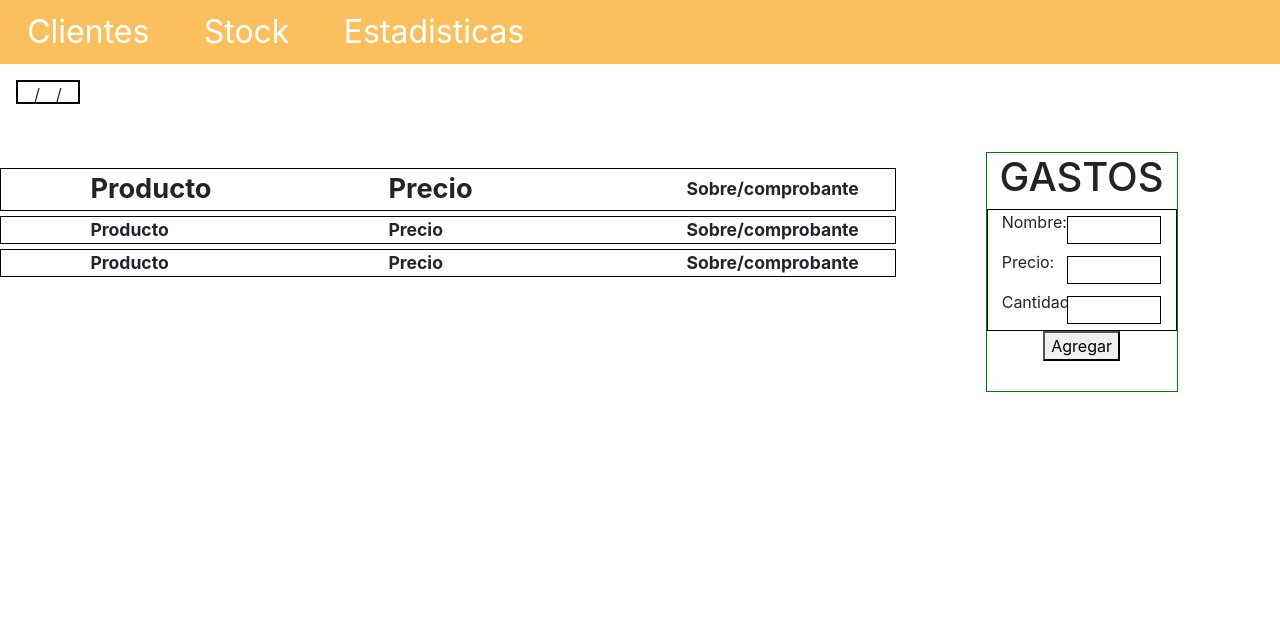
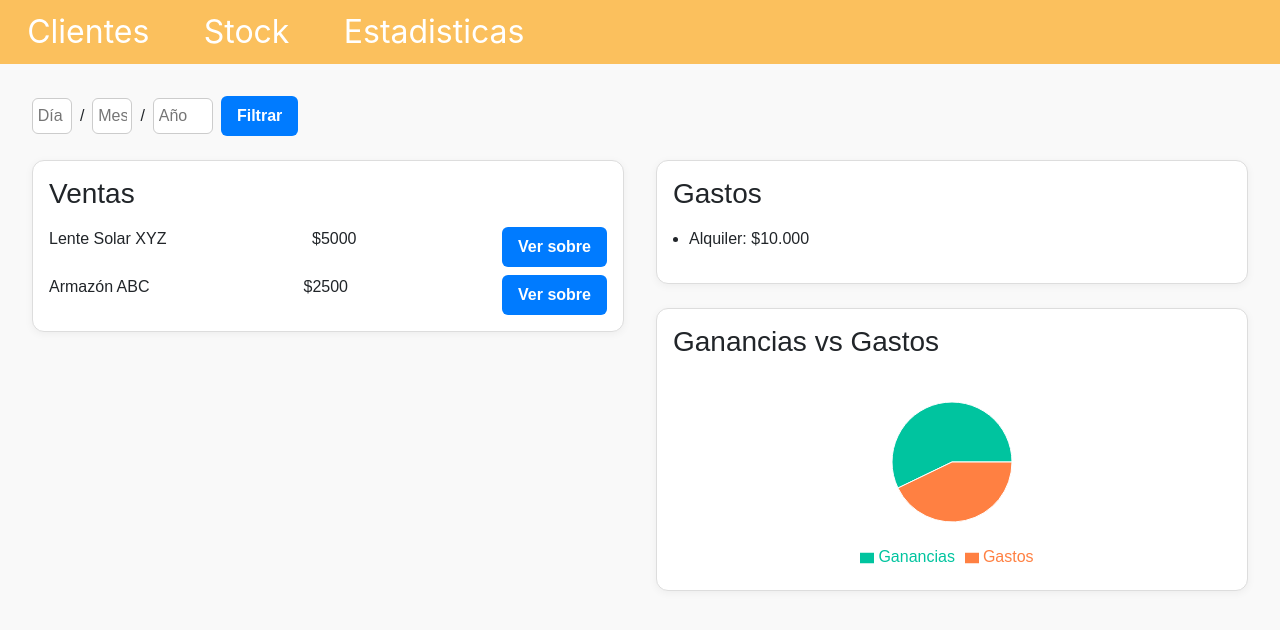
Before and after one commit to nicolasARB/Management-Software, a React (Create React App) app: page /Stats in a window 1280 px wide. Shown: the top 630 px of the page. Built offline with nearby package versions, Linux system fonts and the light colour scheme.

Commit message:
Add files via upload

```diff
--- a/package.json
+++ b/package.json
@@ -12,6 +12,7 @@
     "react-dom": "^18.2.0",
     "react-router-dom": "^6.14.2",
     "react-scripts": "5.0.1",
+    "recharts": "^2.15.3",
     "web-vitals": "^2.1.4"
   },
   "build": {
--- a/src/components/Customers.jsx
+++ b/src/components/Customers.jsx
@@ -267,38 +267,61 @@ export default function Customers() {
         loadnewdata();
     }
 async function AsignarIdsADocumentos() {
-        let filedata = [];
+    let documentos = [];
+    let clientes = [];
+
     try {
-            const response = await Readfile("C:/Users/Public/documents.json");
-            filedata = JSON.parse(response);
+        const docData = await Readfile("C:/Users/Public/documents.json");
+        documentos = JSON.parse(docData);
     } catch (error) {
-            console.error("Error al leer el archivo:", error);
+        console.error("Error al leer el archivo de documentos:", error);
         return;
     }
 
-        const yaTienenIds = filedata.every(cliente => cliente.Id !== undefined && cliente.Id !== null);
-        if (yaTienenIds) {
-            console.log("Todos los clientes ya tienen ID. No se actualiza nada.");
+    try {
+        const clientData = await Readfile("C:/Users/Public/customers.json"); // Asegurate de que este sea el path correcto
+      console.log(clientData);
+        clientes = JSON.parse(clientData);
+    } catch (error) {
+        console.error("Error al leer el archivo de clientes:", error);
         return;
     }
 
-        const filedataConIds = filedata.map((cliente, index) => ({
-            ...cliente,
-            Id: index + 1,
-        }));
+    let cambios = false;
+
+    const documentosActualizados = documentos.map(doc => {
+        if (doc.Id !== undefined && doc.Id !== null) return doc;
+
+        const cliente = clientes.find(c => c.phone === doc.phone);
+        if (cliente) {
+            cambios = true;
+            return {
+                ...doc,
+                Id: cliente.Id,
+            };
+        }
+
+        return doc;
+    });
+
+    if (!cambios) {
+        console.log("No se encontraron documentos sin ID o sin coincidencias de teléfono.");
+        return;
+    }
 
     try {
-            const updatedFileData = JSON.stringify(filedataConIds, null, 2);
-            await handleWriteFile("C:/Users/Public/customers.json", updatedFileData);
-            console.log("IDs asignados correctamente a todos los clientes.");
+        const updatedData = JSON.stringify(documentosActualizados, null, 2);
+        await handleWriteFile("C:/Users/Public/documents.json", updatedData);
+        console.log("IDs asignados correctamente a los documentos que no los tenían.");
     } catch (error) {
-            console.error("Error al escribir el archivo:", error);
+        console.error("Error al escribir el archivo actualizado:", error);
     }
 
     loadnewdata();
 }
     useEffect(() => {
         AsignarIdsClientesExistentes();
+ AsignarIdsADocumentos();
     }, []);
 
     async function CreateNewCustomer() {
@@ -527,7 +550,7 @@ export default function Customers() {
                 <section className="h-100 customersections" id="CustomerData">
 
                     <section id="customerdata">
-                        <h2 className="text-center p-3">Datos personales</h2>
+                        <h2 className="text-center p-1">Datos personales</h2>
                         {SelectedCustomer && (
                             <div>
                                 <label>
@@ -610,8 +633,10 @@ export default function Customers() {
                         </section>
 
                     </section>
+                    <div id="crearabrir">
                     <button id="createdocument" onClick={handleModal}>crear sobre</button>
                     <button id="opendocument" onClick={Opencustomerdoc}>abrir</button>
+                </div>
                 </section>
             </div>
             <div id="page">
--- a/src/components/Statistics.jsx
+++ b/src/components/Statistics.jsx
@@ -1,49 +1,140 @@
-import React, { useRef } from 'react';
+import React, { useState, useRef } from 'react';
+import { PieChart, Pie, Cell, Legend, Tooltip, ResponsiveContainer } from 'recharts';
+
+// Datos de ejemplo para el gráfico
+const dataExample = [
+  { name: 'Ganancias', value: 400 },
+  { name: 'Gastos', value: 300 }
+];
+const COLORS = ['#00C49F', '#FF8042'];
+
+// Componentes reutilizables simples con estilos
+const Card = ({ children, style }) => (
+  <div style={{
+    border: '1px solid #ddd',
+    borderRadius: '12px',
+    padding: '1rem',
+    backgroundColor: 'white',
+    boxShadow: '0 2px 8px rgba(0,0,0,0.05)',
+    ...style
+  }}>
+    {children}
+  </div>
+);
+
+const Button = ({ children, ...props }) => (
+  <button
+    {...props}
+    style={{
+      padding: '0.5rem 1rem',
+      background: '#007bff',
+      color: 'white',
+      border: 'none',
+      borderRadius: '6px',
+      cursor: 'pointer',
+      fontWeight: 'bold',
+      transition: 'background 0.3s'
+    }}
+    onMouseOver={e => e.currentTarget.style.background = '#0056b3'}
+    onMouseOut={e => e.currentTarget.style.background = '#007bff'}
+  >
+    {children}
+  </button>
+);
+
+// Componente principal
 export default function Statistics() {
   const inputRefs = [useRef(null), useRef(null), useRef(null)];
+  const [filters, setFilters] = useState({ dia: '', mes: '', anio: '' });
 
   const handleInputChange = (index, value) => {
-        inputRefs[index].current.style.width = value.length * 20 + 'px';
+    inputRefs[index].current.style.width = `${Math.max(value.length * 10, 40)}px`;
   };
 
   return (
-        <div style={{ width: '100%', height: '100%' }}>
-            <div id="fechast">
-                <input ref={inputRefs[0]} onChange={(e) => handleInputChange(0, e.target.value)} />
+    <div style={{ padding: '2rem', backgroundColor: '#f9f9f9', minHeight: '100vh', fontFamily: 'Arial, sans-serif' }}>
+      {/* Filtros */}
+      <div style={{ marginBottom: '1.5rem', display: 'flex', gap: '0.5rem', alignItems: 'center' }}>
+        <input
+          ref={inputRefs[0]}
+          placeholder="Día"
+          onChange={(e) => handleInputChange(0, e.target.value)}
+          style={{ width: '40px', padding: '0.3rem', borderRadius: '6px', border: '1px solid #ccc' }}
+        />
         <div>/</div>
-                <input ref={inputRefs[1]} onChange={(e) => handleInputChange(1, e.target.value)} />
+        <input
+          ref={inputRefs[1]}
+          placeholder="Mes"
+          onChange={(e) => handleInputChange(1, e.target.value)}
+          style={{ width: '40px', padding: '0.3rem', borderRadius: '6px', border: '1px solid #ccc' }}
+        />
         <div>/</div>
-                <input ref={inputRefs[2]} onChange={(e) => handleInputChange(2, e.target.value)} />
+        <input
+          ref={inputRefs[2]}
+          placeholder="Año"
+          onChange={(e) => handleInputChange(2, e.target.value)}
+          style={{ width: '60px', padding: '0.3rem', borderRadius: '6px', border: '1px solid #ccc' }}
+        />
+        <Button>Filtrar</Button>
       </div>
-            <section id="statsingresos">
-                <section id="statsdetails" className="d-flex flex-row ">
-                    <div className="statsdetail">Producto</div>
-                    <div className="statsdetail">Precio</div>
-                    <div className="statsstyle">Sobre/comprobante</div>
-                </section>
-                <section id="statsproducts" className="d-flex flex-column">
-                    <section className="statelement d-flex flex-row">
-                        <div className="statsstyle">Producto</div>
-                        <div className="statsstyle">Precio</div>
-                        <div className="statsstyle">Sobre/comprobante</div>
-                    </section>
-                    <section className="statelement d-flex flex-row">
-                        <div className="statsstyle">Producto</div>
-                        <div className="statsstyle">Precio</div>
-                        <div className="statsstyle">Sobre/comprobante</div>
-                    </section>
-                </section>
-            </section>
 
-            <section id='setgastos'>
-                <h1>GASTOS</h1>
-                <section id='spentinput'>
-                    <label for="name"><p>Nombre:</p><input name='name' id='spentname'></input></label>
-                    <label for="name"><p>Precio:</p><input name='price' id='spentprice'></input></label>
-                    <label for="name"><p>Cantidad:</p><input name='amount' id='amount'></input></label>
-                </section>
-                <button>Agregar</button>
-            </section>
+      {/* Contenido principal dividido en 2 columnas */}
+      <div style={{ display: 'flex', gap: '2rem' }}>
+        {/* Columna izquierda: Ventas */}
+        <div style={{ flex: 1 }}>
+          <Card>
+            <h3 style={{ marginBottom: '1rem' }}>Ventas</h3>
+            <div style={{ display: 'flex', flexDirection: 'column', gap: '0.5rem' }}>
+              <div style={{ display: 'flex', justifyContent: 'space-between' }}>
+                <span>Lente Solar XYZ</span>
+                <span>$5000</span>
+                <Button style={{ padding: '0.3rem 0.5rem' }}>Ver sobre</Button>
+              </div>
+              <div style={{ display: 'flex', justifyContent: 'space-between' }}>
+                <span>Armazón ABC</span>
+                <span>$2500</span>
+                <Button style={{ padding: '0.3rem 0.5rem' }}>Ver sobre</Button>
+              </div>
+              {/* ...más ventas... */}
+            </div>
+          </Card>
+        </div>
+
+        {/* Columna derecha: Gastos y Gráfico */}
+        <div style={{ flex: 1 }}>
+          <Card style={{ marginBottom: '1.5rem' }}>
+            <h3 style={{ marginBottom: '1rem' }}>Gastos</h3>
+            <ul style={{ paddingLeft: '1rem' }}>
+              <li>Alquiler: $10.000</li>
+            </ul>
+          </Card>
+
+          <Card>
+            <h3 style={{ marginBottom: '1rem' }}>Ganancias vs Gastos</h3>
+            <div style={{ width: '100%', height: 200 }}>
+              <ResponsiveContainer>
+                <PieChart>
+                  <Pie
+                    data={dataExample}
+                    cx="50%"
+                    cy="50%"
+                    labelLine={false}
+                    outerRadius={60}
+                    fill="#8884d8"
+                    dataKey="value"
+                  >
+                    {dataExample.map((entry, index) => (
+                      <Cell key={`cell-${index}`} fill={COLORS[index % COLORS.length]} />
+                    ))}
+                  </Pie>
+                  <Tooltip />
+                  <Legend />
+                </PieChart>
+              </ResponsiveContainer>
+            </div>
+          </Card>
+        </div>
+      </div>
     </div>
   );
 }
--- a/src/index.css
+++ b/src/index.css
@@ -35,6 +35,7 @@ code {
 
 .customer {
   font-size: 2vh;
+  width: 100%;
   padding: 0.58vh;
   margin-left: 0.7vh;
   margin-right: 0.7vh;
@@ -152,19 +153,27 @@ code {
 #customerdata {
   height: 45%;
   width: 100%;
+  display: flex;
+  flex-direction: column;
 }
 
 #customerdata div {
   border: 1px solid black;
   padding: 0.5vw;
   width: 90%;
-  height: 70%;
+  height: 85%;
+    display: flex;
+  flex-direction: column;
 }
 
 #customerdata div label {
   /*text-align: center;*/
   width: 100%;
-  height: 15%;
+  height: 5%;
+  font-size: small;
+}
+#customerdata div label input {
+  /*text-align: center;*/
   display: inline;
 }
 
@@ -232,7 +241,9 @@ code {
 #savecustomer {
   text-align: center;
   position: relative;
-  left: 35%;
+  width: 20%;
+  left: 20%;
+  margin-top: 1.4rem;
 }
 
 .producstk {
@@ -258,3 +269,8 @@ code {
 .buttonmodal {
   margin-left: 0.5rem;
 }
+
+#crearabrir{
+  display: inline;
+  width: 100%;
+}
```
Also changed, not shown: 1 other file (tests, documents, lock files or other folders). Lines whose indentation alone changed are shown as unchanged.
